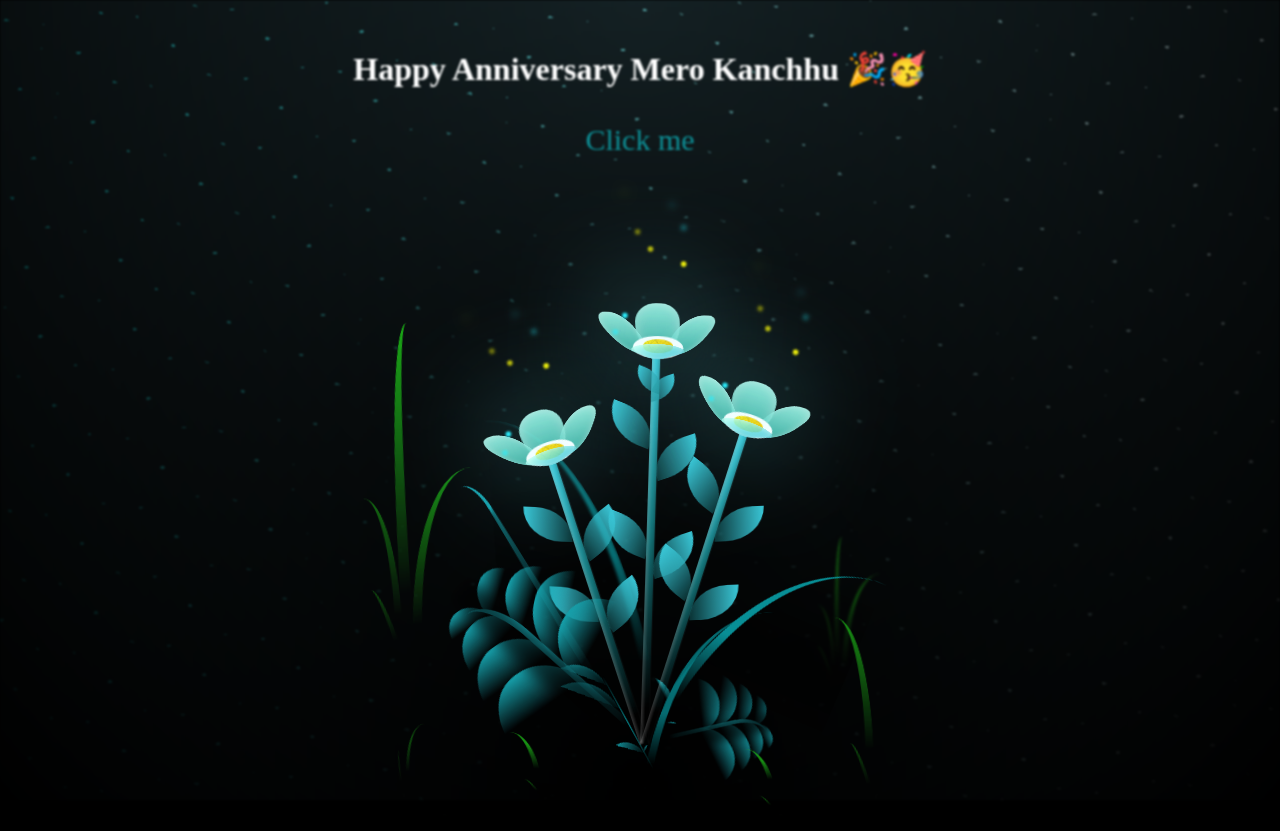
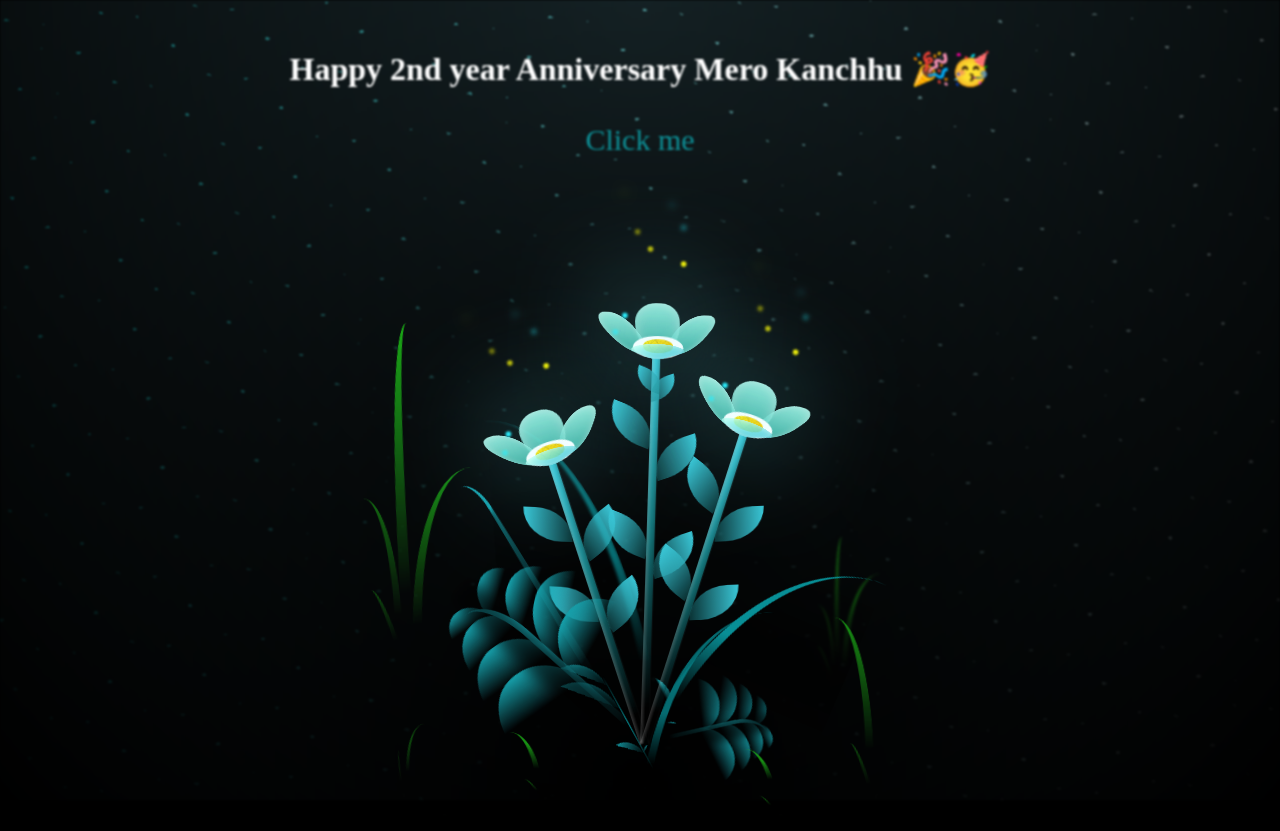
Before and after one commit to idiocter/anniversary, a plain HTML site: page index.html in a window 1280 px wide. Drawn offline with Linux system fonts and the light colour scheme.

Commit message:
index.html

```diff
--- a/index.html
+++ b/index.html
@@ -9,7 +9,7 @@
     <body class="not-loaded">
         <div class="night">
            <div class="myContent">
-            <h1>Happy Anniversary Mero Kanchhu 🎉🥳</h1>
+            <h1>Happy 2nd year Anniversary Mero Kanchhu 🎉🥳</h1>
            <a class="click"href="index1.html">Click me</a>
            </div>
         </div>
```
